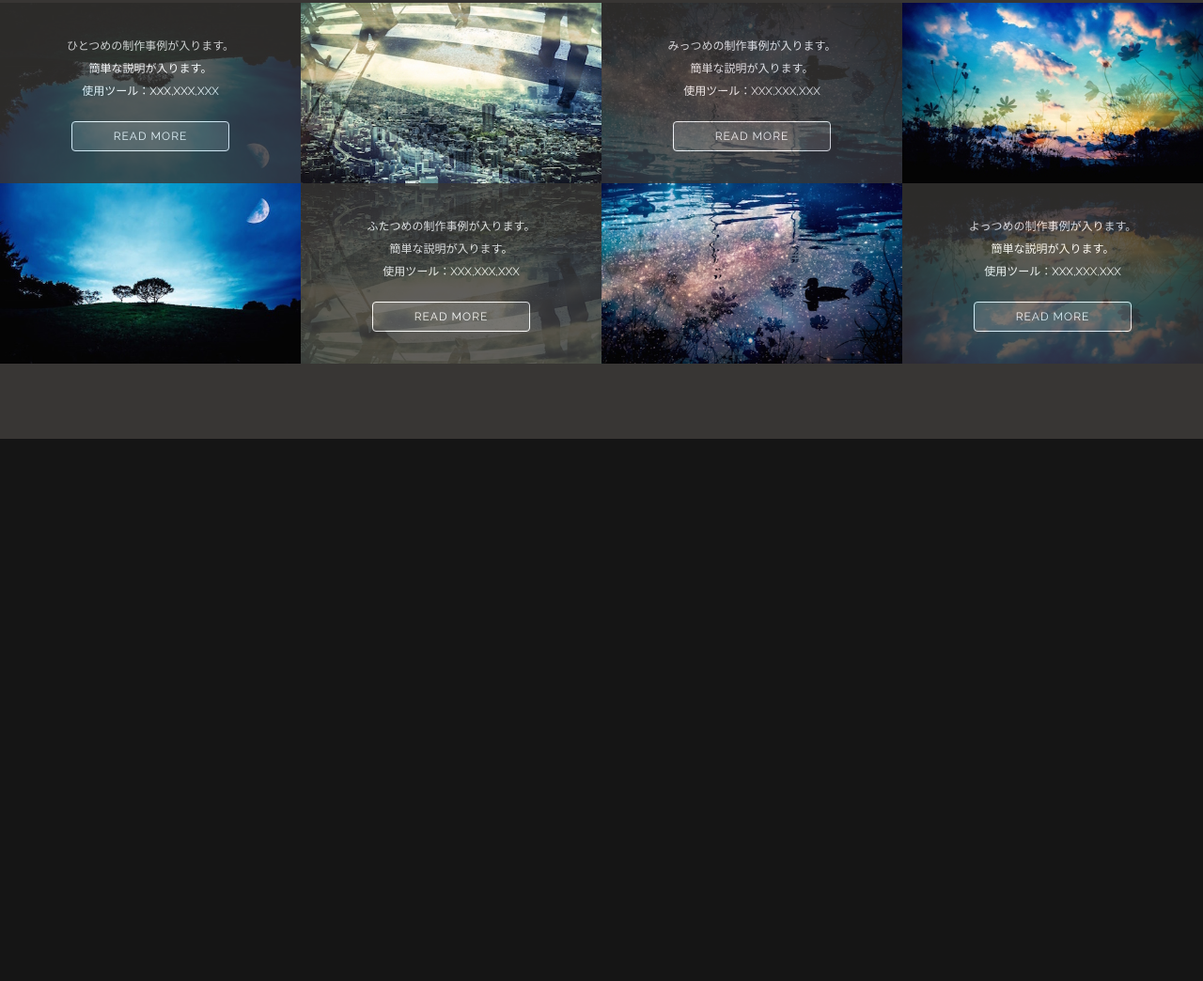
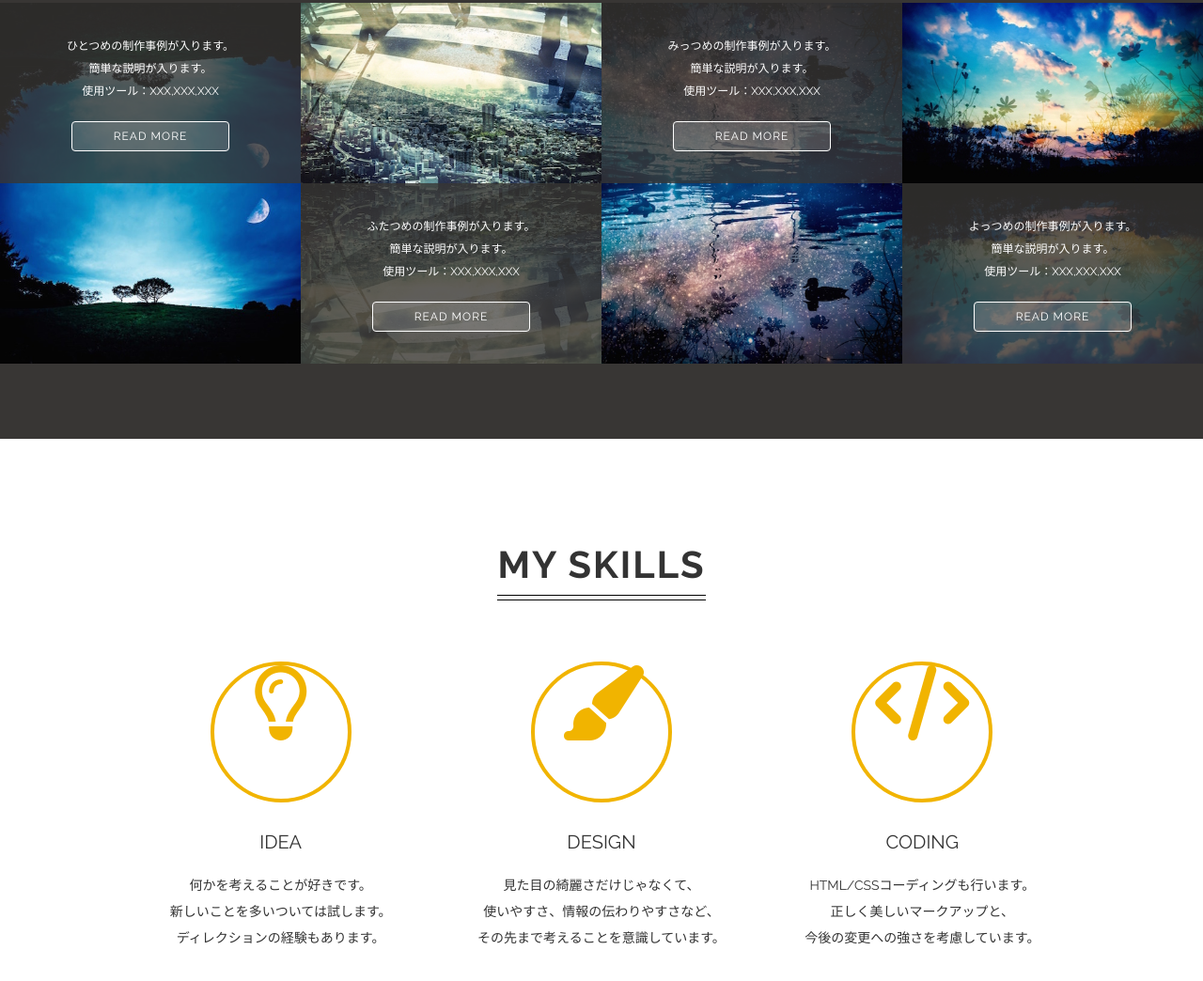
Before and after one commit to hagiyaboy/Sample03_singlepageLayout, a plain HTML site: page index02.html in a window 1280 px wide. Shown: the part 1304-2348 px from the top of the page at 94% size. Before the commit the page ends 1771 px from the top, so only its background shows below. Drawn offline with Linux system fonts and the light colour scheme.

Commit message:
[EDIT]20220406

```diff
--- a/css/style02.css
+++ b/css/style02.css
@@ -103,6 +103,10 @@ ABOUT
 /* -------------------------------------------------------------
 WORKS
 ------------------------------------------------------------- */
+.heading.works-border::before,
+.heading.works-border::after{
+    border-bottom: 1px dashed #fff;
+}
 .works {
     background-color: #383634;
     padding: 80px 0;
@@ -149,8 +153,10 @@ WORKS
     position: absolute;
     top: 50%;
     left: 0;
+    z-index: 1;
     width: 100%;
     height: 50%;
+    overflow-y: auto;
 }
 .work-description-inner {
     display: table;
@@ -174,9 +180,45 @@ WORKS
     background-color: rgba(255, 255, 255, 0.15);
 }
 .work-box:nth-child(odd) .work-image {
-    margin: 60% 0 0;
+    margin: 50% 0 0;
 }
 .work-box:nth-child(odd) .work-description,
 .work-box:nth-child(odd)::after {
     top: 0;
 }
+
+/* -------------------------------------------------------------
+MY SKILLS
+------------------------------------------------------------- */
+.skills {
+    padding: 80px 0;
+    background-color: #fff;
+    color: #333
+}
+.skills-wrapper {
+    display: table;
+    width: 80%;
+    margin: 50px auto 0;
+    table-layout: fixed;
+}
+.skill-box {
+    display: table-cell;
+}
+.skill-icon {
+    width: 150px;
+    height: 150px;
+    margin-bottom: 30px;
+    border: 4px solid;
+    border-radius: 50%;
+    color: #f1b400;
+    font-size: 8rem;
+    line-height: 142px;
+}
+.skill-title {
+    margin: 0 20px 20px;
+    font-size: 2rem;
+}
+.skill-text {
+    margin: 0 20px;
+    line-height: 2;
+}
--- a/index02.html
+++ b/index02.html
@@ -33,7 +33,7 @@
         </p>
     </section> <!-- .about -->
     <section class="works">
-        <h2 class="heading">WORKS</h2>
+        <h2 class="heading works-border">WORKS</h2>
         <div class="works-wrapper">
             <div class="work-box tree">
                 <img class="work-image" src="images/tree.jpg" alt="制作事例1">
@@ -90,7 +90,36 @@
         </div> <!-- .works-wrapper -->
     </section> <!-- .works -->
     <section class="skills">
-
+        <h2 class="heading">MY SKILLS</h2>
+        <div class="skills-wrapper">
+            <div class="skill-box">
+                <i class="skill-icon fa-regular fa-lightbulb"></i>
+                <div class="skill-title">IDEA</div>
+                <p class="skill-text">
+                    何かを考えることが好きです。<br>
+                    新しいことを多いついては試します。<br>
+                    ディレクションの経験もあります。
+                </p>
+            </div>
+            <div class="skill-box">
+                <i class="skill-icon fa-solid fa-paintbrush"></i>
+                <div class="skill-title">DESIGN</div>
+                <p class="skill-text">
+                    見た目の綺麗さだけじゃなくて、<br>
+                    使いやすさ、情報の伝わりやすさなど、<br>
+                    その先まで考えることを意識しています。
+                </p>
+            </div>
+            <div class="skill-box">
+                <i class="skill-icon fa-solid fa-code"></i>
+                <div class="skill-title">CODING</div>
+                <p class="skill-text">
+                    HTML/CSSコーディングも行います。<br>
+                    正しく美しいマークアップと、<br>
+                    今後の変更への強さを考慮しています。
+                </p>
+            </div>
+        </div>
     </section><!-- .skills -->
     <section class="contact" id="contact">
 
@@ -98,6 +127,7 @@
     <footer class="footer">
 
     </footer>
+    <script src="https://kit.fontawesome.com/d17b6f4590.js" crossorigin="anonymous"></script>
 </body>
 
 </html>
```
